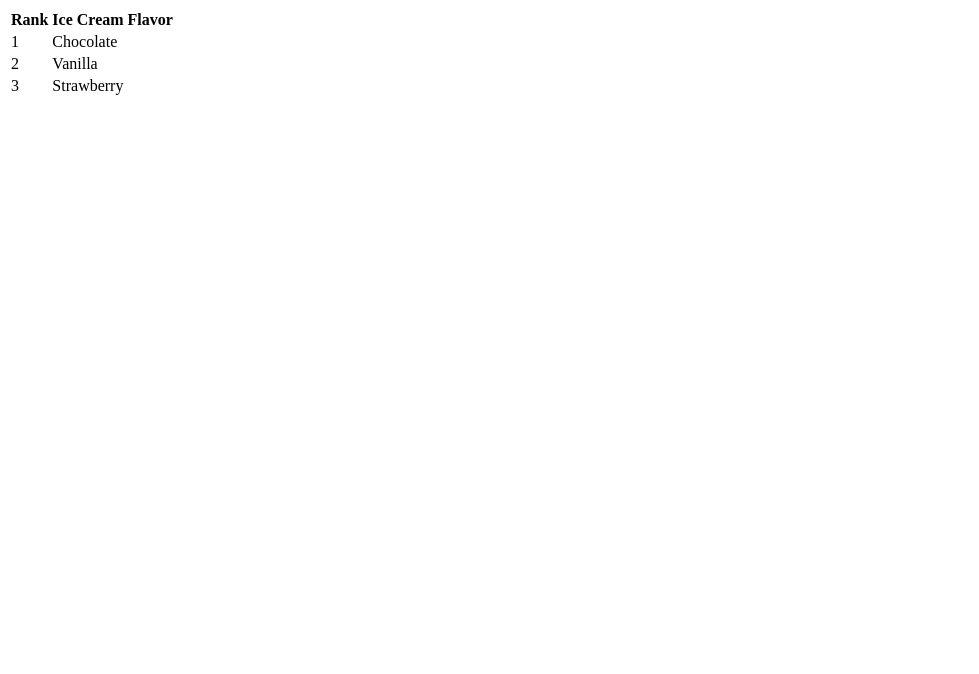
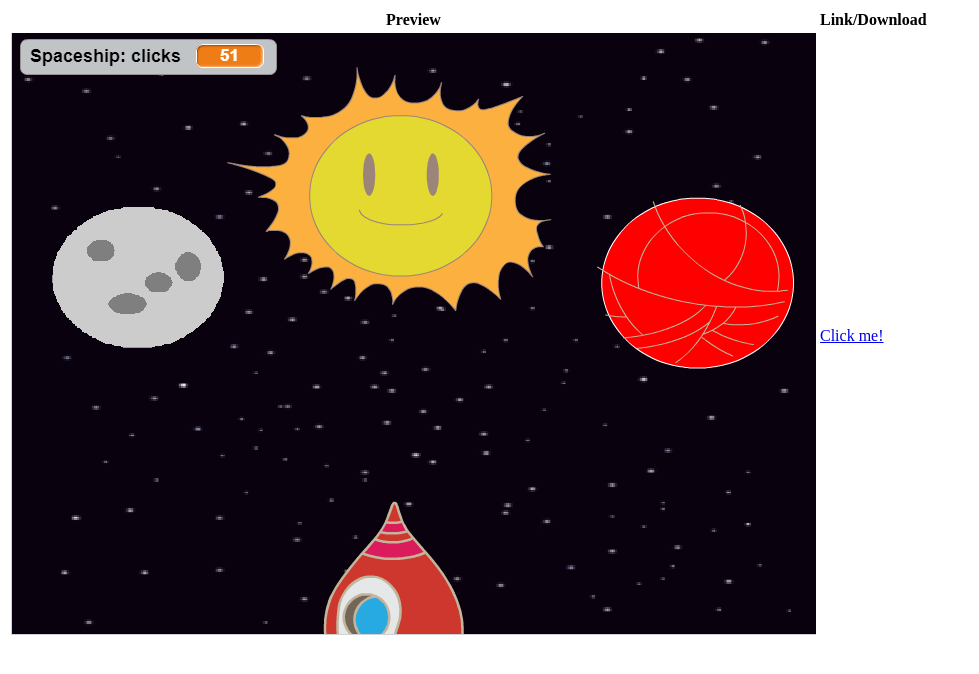
Before and after one commit to AlejandroSherman/thesilverafro.github.io, a plain HTML site: page ice.html in a window 1280 px wide. Shown: the whole page, without its empty margins (0-979 px from the left). Drawn offline with Linux system fonts and the light colour scheme.

Commit message:
added tables and preview image

```diff
--- a/ice.html
+++ b/ice.html
@@ -14,13 +14,9 @@
 
 <table>
 
-<tr><th>Rank</th><th>Ice Cream Flavor</th></tr>
+<tr><th>Preview</th><th>Link/Download</th></tr>
 
-<tr><td>1</td><td>Chocolate</td></tr>
-
-<tr><td>2</td><td>Vanilla</td></tr>
-
-<tr><td>3</td><td>Strawberry</td></tr>
+<tr><td><img src="images/Spaceship simulator.PNG"></td><td><a target="_blank" href="https://scratch.mit.edu/projects/175196488/">Click me!</a></td></tr>
 
 </table>
 
```
Also changed, not shown: portfolio.html (+23 -0 lines), images/Spaceship simulator.PNG (added).
